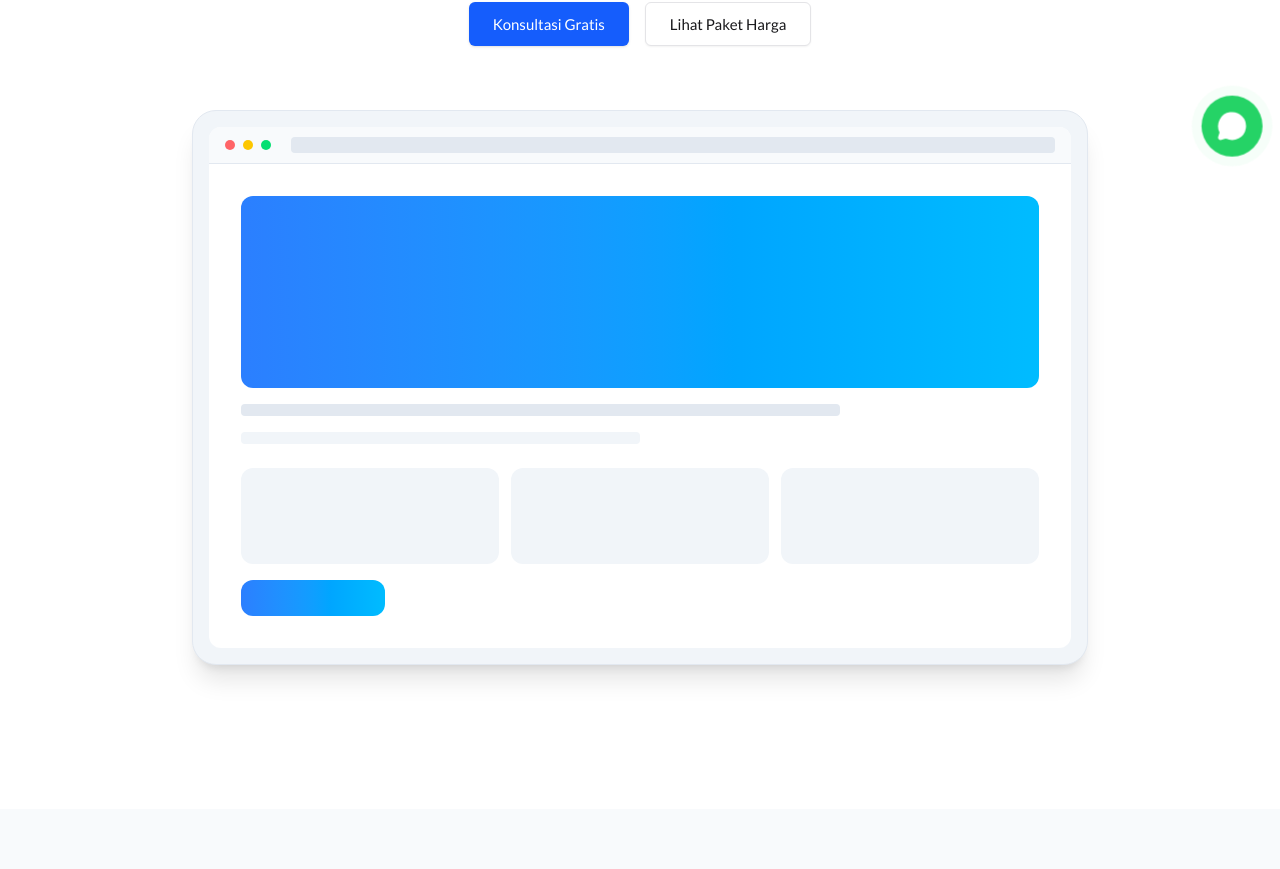
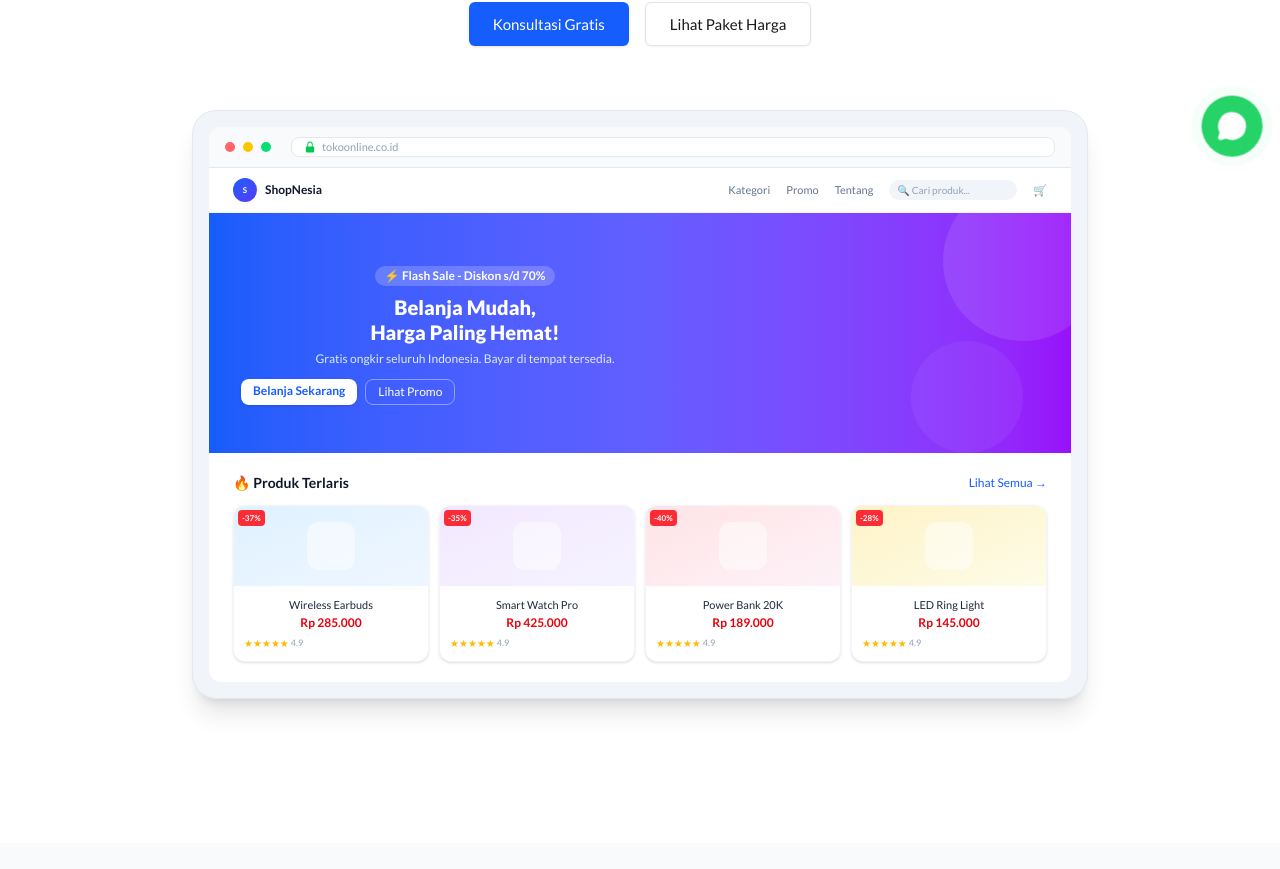
Before and after one commit to ersetdigital-sudo/nexaplus.app, a Next.js app: page / in a window 1280 px wide. Shown: the part 626-1495 px from the top of the page. Built offline with nearby package versions, Linux system fonts and the light colour scheme.

Commit message:
auto: update from Kiro

```diff
--- a/components/sections/hero-section.tsx
+++ b/components/sections/hero-section.tsx
@@ -67,24 +67,78 @@ export function HeroSection() {
                 <span className="h-2.5 w-2.5 rounded-full bg-red-400" />
                 <span className="h-2.5 w-2.5 rounded-full bg-yellow-400" />
                 <span className="h-2.5 w-2.5 rounded-full bg-green-400" />
-                <div className="ml-3 h-4 flex-1 rounded bg-slate-200" />
+                <div className="ml-3 flex h-5 flex-1 items-center rounded-md bg-white px-3 border border-slate-200">
+                  <svg className="h-3 w-3 text-green-500 mr-1.5" fill="currentColor" viewBox="0 0 20 20"><path fillRule="evenodd" d="M10 1a4.5 4.5 0 00-4.5 4.5V9H5a2 2 0 00-2 2v6a2 2 0 002 2h10a2 2 0 002-2v-6a2 2 0 00-2-2h-.5V5.5A4.5 4.5 0 0010 1zm3 8V5.5a3 3 0 00-6 0V9h6z" clipRule="evenodd"/></svg>
+                  <span className="text-[11px] text-slate-400">tokoonline.co.id</span>
+                </div>
               </div>
 
-              {/* Mockup content */}
-              <div className="space-y-4 p-4 sm:p-6 md:p-8">
+              {/* Mockup content - realistic website */}
+              <div className="p-0">
+                {/* Mini navbar */}
+                <div className="flex items-center justify-between border-b border-slate-100 px-4 py-2.5 sm:px-6">
+                  <div className="flex items-center gap-2">
+                    <div className="h-6 w-6 rounded-lg bg-gradient-to-br from-blue-600 to-indigo-600 flex items-center justify-center">
+                      <span className="text-[8px] font-bold text-white">S</span>
+                    </div>
+                    <span className="text-xs font-bold text-slate-900">ShopNesia</span>
+                  </div>
+                  <div className="hidden sm:flex items-center gap-4">
+                    <span className="text-[11px] text-slate-500">Kategori</span>
+                    <span className="text-[11px] text-slate-500">Promo</span>
+                    <span className="text-[11px] text-slate-500">Tentang</span>
+                    <div className="flex h-5 w-32 items-center rounded-full bg-slate-100 px-2">
+                      <span className="text-[10px] text-slate-400">🔍 Cari produk...</span>
+                    </div>
+                    <span className="text-[11px] text-slate-600">🛒</span>
+                  </div>
+                </div>
+
                 {/* Hero banner */}
-                <div className="h-32 rounded-lg bg-gradient-to-r from-blue-500 to-sky-400 sm:h-40 md:h-48" />
-                {/* Skeleton lines */}
-                <div className="h-3 w-3/4 rounded bg-slate-200" />
-                <div className="h-3 w-1/2 rounded bg-slate-100" />
-                {/* Card grid */}
-                <div className="grid grid-cols-2 gap-3 pt-2 sm:grid-cols-3">
-                  <div className="h-20 rounded-lg bg-slate-100 sm:h-24" />
-                  <div className="h-20 rounded-lg bg-slate-100 sm:h-24" />
-                  <div className="hidden h-24 rounded-lg bg-slate-100 sm:block" />
+                <div className="relative overflow-hidden bg-gradient-to-r from-blue-600 via-indigo-500 to-purple-600 px-5 py-6 sm:px-8 sm:py-10 md:py-12">
+                  <div className="absolute -right-8 -top-8 h-32 w-32 rounded-full bg-white/10 sm:h-40 sm:w-40" />
+                  <div className="absolute right-12 bottom-0 h-20 w-20 rounded-full bg-white/5 sm:h-28 sm:w-28" />
+                  <div className="relative max-w-md">
+                    <span className="inline-block rounded-full bg-white/20 px-2.5 py-0.5 text-[10px] font-bold text-white backdrop-blur-sm sm:text-xs">⚡ Flash Sale - Diskon s/d 70%</span>
+                    <p className="mt-2 text-sm font-extrabold text-white leading-tight sm:text-lg md:text-xl">Belanja Mudah,<br/>Harga Paling Hemat!</p>
+                    <p className="mt-1.5 text-[10px] text-blue-100 sm:text-xs">Gratis ongkir seluruh Indonesia. Bayar di tempat tersedia.</p>
+                    <div className="mt-3 flex gap-2">
+                      <span className="rounded-md bg-white px-3 py-1 text-[10px] font-bold text-blue-600 shadow-sm sm:text-xs">Belanja Sekarang</span>
+                      <span className="rounded-md border border-white/40 px-3 py-1 text-[10px] font-medium text-white sm:text-xs">Lihat Promo</span>
+                    </div>
+                  </div>
                 </div>
-                {/* Button skeleton */}
-                <div className="h-9 w-36 rounded-lg bg-gradient-to-r from-blue-500 to-sky-400" />
+
+                {/* Product section */}
+                <div className="px-4 py-4 sm:px-6 sm:py-5">
+                  <div className="flex items-center justify-between mb-3">
+                    <span className="text-xs font-bold text-slate-900 sm:text-sm">🔥 Produk Terlaris</span>
+                    <span className="text-[10px] text-blue-600 font-medium sm:text-xs">Lihat Semua →</span>
+                  </div>
+                  <div className="grid grid-cols-2 gap-2.5 sm:grid-cols-3 md:grid-cols-4">
+                    {[
+                      { color: "from-sky-100 to-blue-50", name: "Wireless Earbuds", price: "Rp 285.000", disc: "-37%" },
+                      { color: "from-purple-100 to-violet-50", name: "Smart Watch Pro", price: "Rp 425.000", disc: "-35%" },
+                      { color: "from-rose-100 to-pink-50", name: "Power Bank 20K", price: "Rp 189.000", disc: "-40%" },
+                      { color: "from-amber-100 to-yellow-50", name: "LED Ring Light", price: "Rp 145.000", disc: "-28%" },
+                    ].map((item) => (
+                      <div key={item.name} className="rounded-xl border border-slate-100 bg-white shadow-sm overflow-hidden">
+                        <div className={`relative h-14 bg-gradient-to-br ${item.color} flex items-center justify-center sm:h-20`}>
+                          <div className="h-8 w-8 rounded-lg bg-white/50 sm:h-12 sm:w-12" />
+                          <span className="absolute left-1 top-1 rounded bg-red-500 px-1 py-0.5 text-[7px] font-bold text-white sm:text-[8px]">{item.disc}</span>
+                        </div>
+                        <div className="p-2 sm:p-2.5">
+                          <p className="text-[9px] font-medium text-slate-800 truncate sm:text-[11px]">{item.name}</p>
+                          <p className="mt-0.5 text-[10px] font-bold text-red-600 sm:text-xs">{item.price}</p>
+                          <div className="mt-1 flex items-center gap-0.5">
+                            <span className="text-[8px] text-amber-400 sm:text-[10px]">★★★★★</span>
+                            <span className="text-[7px] text-slate-400 sm:text-[9px]">4.9</span>
+                          </div>
+                        </div>
+                      </div>
+                    ))}
+                  </div>
+                </div>
               </div>
             </div>
           </div>
```
